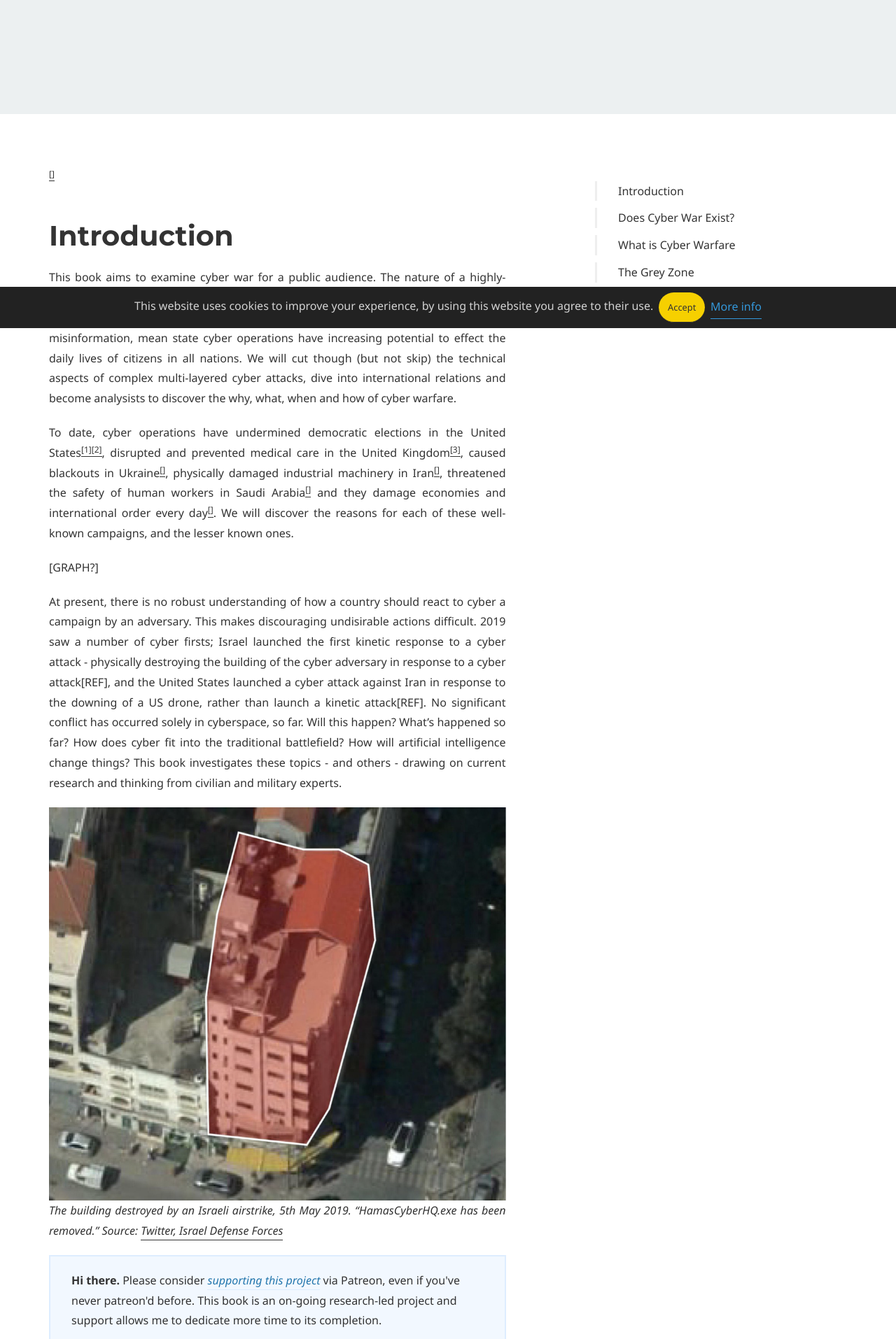
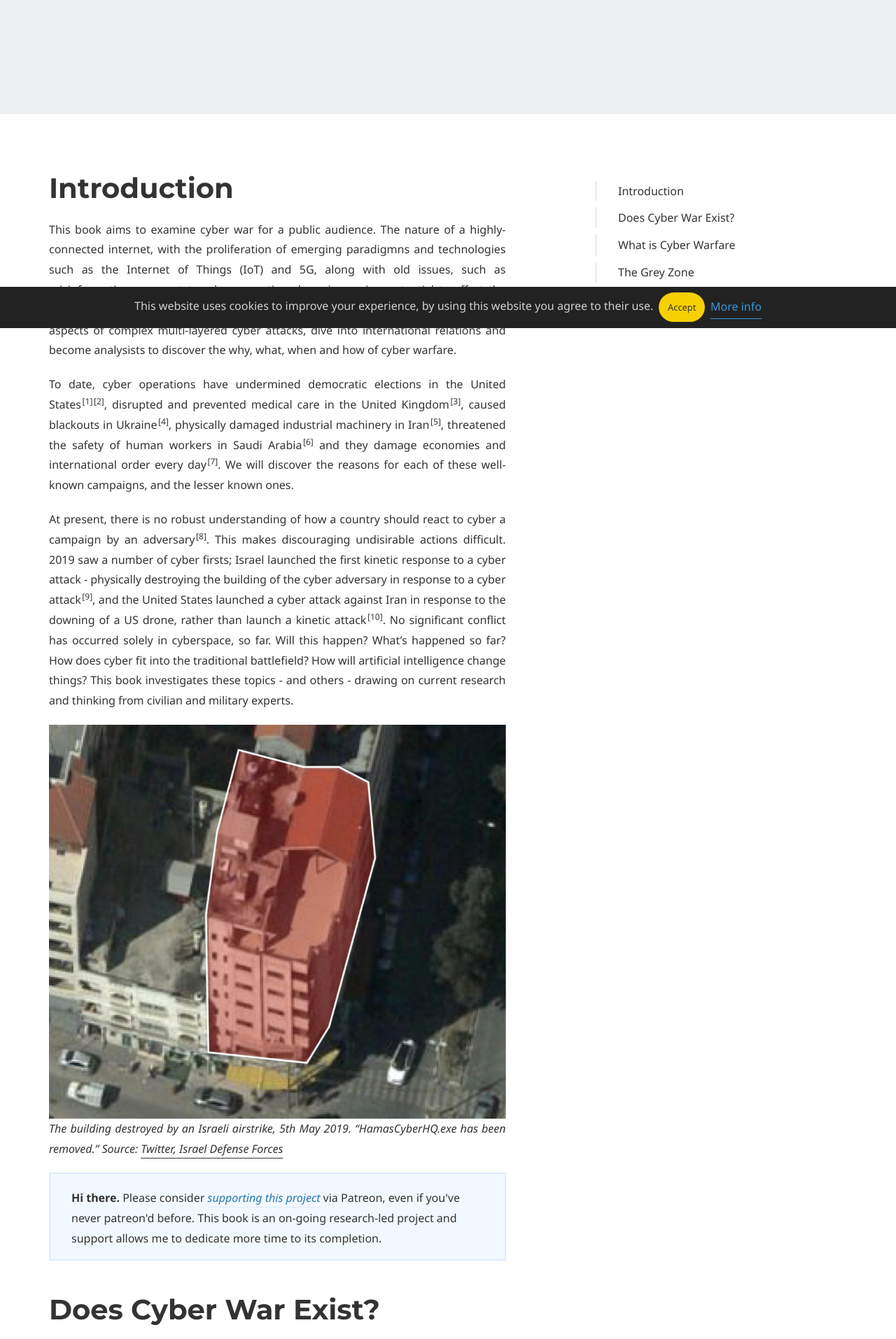
Before and after one commit to krisbolton/cyber-warfare-explained, a Jekyll site: the page built from introduction.md, in a window 1280 px wide. Shown: the part 431-2345 px from the top of the page at 70% size. Built offline with Jekyll 4.4.1, drawn with Linux system fonts in a browser that asks for light colours; some web fonts are replaced; some of the changed text lies outside the part shown.

Commit message:
Updated introduction
Writing, references, etc

```diff
--- a/doks-theme/_sass/_variables.scss
+++ b/doks-theme/_sass/_variables.scss
@@ -67,7 +67,9 @@
 
 /* ----- Font sizes ----- */
 // Base
-$font-size-base: 1em !default;
+$font-size-base: 1.0em !default;
+// Paragraphs
+$font-size-para: 1.1em;
 
 // Headings
 $font-size-h1: 2.5em !default;
--- a/doks-theme/_sass/generic/_base.scss
+++ b/doks-theme/_sass/generic/_base.scss
@@ -105,6 +105,7 @@
 
 /* ----- Paragraphs ----- */
 p {
+    //font-size: $font-size-para;
 	margin: 0 0 1.25rem 0;
     text-align: justify;
 }
@@ -122,6 +123,13 @@
 a:focus,
 a:active {
     color: $color-material-blue;
+}
+
+/* ----- Reference Links (sup) ----- */
+
+sup a {
+    border-bottom: none;
+    padding-left: .1rem;
 }
 
 /* ----- Images ----- */
--- a/introduction.md
+++ b/introduction.md
@@ -17,16 +17,14 @@
         content: Next Chapter
         url: '/conducting_a_cyber_attack'
 ---
-<sup><a href="">[]</a></sup>
+
 # Introduction
 
-This book aims to examine cyber war for a public audience. The nature of a highly-connected internet, with the proliferation of new paradigmns and technologies including the Internet of Things (IoT) and 5G, along with old issues, such misinformation, mean state cyber operations have increasing potential to effect the daily lives of citizens in all nations. We will cut though (but not skip) the technical aspects of complex multi-layered cyber attacks, dive into international relations and become analysists to discover the why, what, when and how of cyber warfare.
+This book aims to examine cyber war for a public audience. The nature of a highly-connected internet, with the proliferation of emerging paradigmns and technologies such as the Internet of Things (IoT) and 5G, along with old issues, such as misinformation, mean state cyber operations have increasing potential to effect the daily lives of citizens of all nations. We will cut though (but not skip) the technical aspects of complex multi-layered cyber attacks, dive into international relations and become analysists to discover the why, what, when and how of cyber warfare.
 
-To date, cyber operations have undermined democratic elections in the United States<sup><a href="#ref-1">[1]</a><a href="#ref-2">[2]</a></sup>, disrupted and prevented medical care in the United Kingdom<sup><a href="">[3]</a></sup>, caused blackouts in Ukraine<sup><a href="">[]</a></sup>, physically damaged industrial machinery in Iran<sup><a href="">[]</a></sup>, threatened the safety of human workers in Saudi Arabia<sup><a href="">[]</a></sup> and they damage economies and international order every day<sup><a href="">[]</a></sup>. We will discover the reasons for each of these well-known campaigns, and the lesser known ones.
+To date, cyber operations have undermined democratic elections in the United States<sup><a href="#ref-1">[1]</a><a href="#ref-2">[2]</a></sup>, disrupted and prevented medical care in the United Kingdom<sup><a href="">[3]</a></sup>, caused blackouts in Ukraine<sup><a href="#ref-4">[4]</a></sup>, physically damaged industrial machinery in Iran<sup><a href="#ref-5">[5]</a></sup>, threatened the safety of human workers in Saudi Arabia<sup><a href="#ref-6">[6]</a></sup> and they damage economies and international order every day<sup><a href="#ref-7">[7]</a></sup>. We will discover the reasons for each of these well-known campaigns, and the lesser known ones.
 
-[GRAPH?]
-
-At present, there is no robust understanding of how a country should react to cyber a campaign by an adversary. This makes discouraging undisirable actions difficult. 2019 saw a number of cyber firsts; Israel launched the first kinetic response to a cyber attack - physically destroying the building of the cyber adversary in response to a cyber attack[REF], and the United States launched a cyber attack against Iran in response to the downing of a US drone, rather than launch a kinetic attack[REF]. No significant conflict has occurred solely in cyberspace, so far. Will this happen? What's happened so far? How does cyber fit into the traditional battlefield? How will artificial intelligence change things? This book investigates these topics - and others - drawing on current research and thinking from civilian and military experts.
+At present, there is no robust understanding of how a country should react to cyber a campaign by an adversary<sup><a href="#ref-8">[8]</a></sup>. This makes discouraging undisirable actions difficult. 2019 saw a number of cyber firsts; Israel launched the first kinetic response to a cyber attack - physically destroying the building of the cyber adversary in response to a cyber attack<sup><a href="#ref-9">[9]</a></sup>, and the United States launched a cyber attack against Iran in response to the downing of a US drone, rather than launch a kinetic attack<sup><a href="#ref-10">[10]</a></sup>. No significant conflict has occurred solely in cyberspace, so far. Will this happen? What's happened so far? How does cyber fit into the traditional battlefield? How will artificial intelligence change things? This book investigates these topics - and others - drawing on current research and thinking from civilian and military experts.
 
 ![](/images/idf_air_strike_cyber.png)
 _The building destroyed by an Israeli airstrike, 5th May 2019. "HamasCyberHQ.exe has been removed."_
@@ -42,14 +40,14 @@
 
 Cyber war is a contentious topic, to the point where some experts argue it doesn't exist. The difficulty lies within the definition; the term 'war' does not accurately describe the events often referred to when the term 'cyber war' is invoked. Even the events described in the prelude above; Ukraine's [YEAR] power outage, Russian [YEAR] election meddling in the United States and the North Korean launched malware which disrupted medical care in the United Kingdom in 2014 were all incidents dealt with within the context of international relations. The events did not lead to anything resembling what is considered 'war'. A 'cyber war' could accurately describe a protracted back-and-forth of damaging cyber-attacks between nations. If the question is 'Has a cyber war occurred?', the answer is no. Not yet, anyway.
 
-Researchers suggest adopting the word 'warfare', as it does not convey scale or protraction and describes 'warlike' actions. 'Cyber warfare' better encapsulates the different motivations which spur nations to conduct cyber operations. 'Cyber warfare' most definitely exists; the number of countries investing in cyber personnel increases each year, as does the number and complexity of state and state-sponsored attacks.
+Researchers suggest adopting the word 'warfare', as it does not convey scale or protraction and describes 'warlike' actions. 'Cyber warfare' better encapsulates the different motivations which spur nations to conduct cyber operations <sup><a href="#ref-11">[11]</a></sup>. 'Cyber warfare' most definitely exists; the number of countries investing in cyber personnel increases each year, as does the number and complexity of state and state-sponsored attacks.
 
 
 # What is Cyber Warfare
 
-Carl von Clauswitz, a historical titan in the feild of war studies whose name is known to every millitary officer in the West, said "War is the continuation of politics by other means". So to is cyber warfare a continuation of politics by other means. Cyber actions serve as strategic and tactical political tools to apply pressure and create bargining chips within international negotiations, furthering the interests of the nation conducting operations. In 2015 Chinese intrusions against US companies declined ahead of a summit between President Xi and President Obama, according to anacdotal evidence from several US cyber security companies [REF [REUTERS]] - a show of good faith? As the US administration changed and leveraged sanctions against China for a varity of alleged unfair practices, culmanating in tit-for-tat tarrifs and restrictions [REF] in 2019, China increasingly used cyber attacks to balance its retaliation [REF]. Despite China's economic power, the US was able to place $200 billion of tarrifs on Chinese goods, while China could only levy $60 billion of tarrifs due to China buying less US goods [REF]. State-sponsored attacks which are difficult to attribute to governments with high confidence can form a legitimate negotiating position behind closed doors, the operating country may promise to 'crack down on cyber criminals' in return for a more favourable deal for example.
+Carl von Clauswitz, a historical titan in the feild of war studies whose name is known to every millitary officer in the West, said "War is the continuation of politics by other means". So to is cyber warfare a continuation of politics by other means. Cyber actions serve as strategic and tactical political tools to apply pressure and create bargining chips within international negotiations, furthering the interests of the nation conducting operations.
 
-Nor are cyber operations conducted in a vaccum. other examples of tit for tat, lift the veil
+In 2015 Chinese intrusions against US companies declined ahead of a summit between President Xi and President Obama<sup><a href="#ref-12">[12]</a></sup>, according to anacdotal evidence from US cyber security companies<sup><a href="#ref-13">[13]</a></sup><sup><a href="#ref-14">[14]</a></sup> - a show of good faith? As the US administration changed and leveraged sanctions against China for a varity of alleged unfair practices, culmanating in tit-for-tat tarrifs and restrictions in 2019<sup><a href="#ref-15">[15]</a></sup>, China increasingly used cyber attacks to balance its retaliation. Despite China's economic power, the US was able to place $200 billion of tarrifs on Chinese goods, while China could only levy $60 billion of tarrifs due to China buying less US goods<sup><a href="#ref-16">[16]</a></sup>. State-sponsored attacks which are difficult to attribute to governments with high confidence can form a legitimate negotiating position behind closed doors<sup><a href="#ref-17">[17]</a></sup>, the operating country may promise to 'crack down on cyber criminals' in return for a more favourable deal for example.
 
 Cyber operations are not conducted within a vaccum, they may be single-goal missions or they may be one part of a strategy to achieve a broader goal. In [YEAR] a cyber operation, likely conducted by Israel physically destroyed [DISABLED?] rocket batteries [FACTS? SPELLING] in Iran, this single-mission use during active battlefield ...
 
@@ -82,8 +80,14 @@
     <li>economic damage</li>
     <li><a href=""></a></li>
     <li><a href=""></a></li>
-    <li><a href=""></a></li>
-    <li><a href=""></a></li>
-    <li><a href=""></a></li>
-    <li><a href=""></a></li>
+    <li id="ref-12">The Diplomat (2018). <a href="https://thediplomat.com/2018/08/did-the-obama-xi-cyber-agreement-work/">Did the Obama-Xi Cyber Agreement Work? Accessed April 2020.</a></li>
+    <li id="ref-13">Reuters (2015). <a href="https://www.reuters.com/article/us-usa-china-cybersecurity/chinese-computer-hack-attacks-slow-ahead-of-obama-summit-experts-idUSKCN0RJ0SB20150920">Chinese computer hack attacks slow ahead of Obama summit: experts.</a> Accessed April 2020.</li>
+    <li id="ref-14">Cybereason (2018). <a href="https://www.cybereason.com/blog/china-us-trade-war-cyberattack-increase">China increased attacks against  US companies as trade war looms.</a> Accessed April 2020.</li>
+    <li id="ref-15">BBC News (2020). <a href="https://www.bbc.co.uk/news/business-45899310">A quick guide to the US-China trade war.</a> Accessed April 2020.</li>
+    <li id="ref-16">BBC News (2019). <a href="https://www.bbc.co.uk/news/business-48253002">China hits back in trade war with US.</a> Accessed April 2020.</li>
+    <li id="ref-17">Reuters (2019). <a href="https://www.reuters.com/article/us-usa-trade-china-cyber-exclusive/exclusive-u-s-manufacturing-group-hacked-by-china-as-trade-talks-intensified-sources-idUSKBN1XN1AY">U.S. manufacturing group hacked by China as trade talks intensified.</a> Accessed April 2020.</li>
+    <li id=""><a href=""></a></li>
+    <li id=""><a href=""></a></li>
+    <li id=""><a href=""></a></li>
+    <li id=""><a href=""></a></li>
 </ol>
```
Also changed, not shown: 2 other files.
